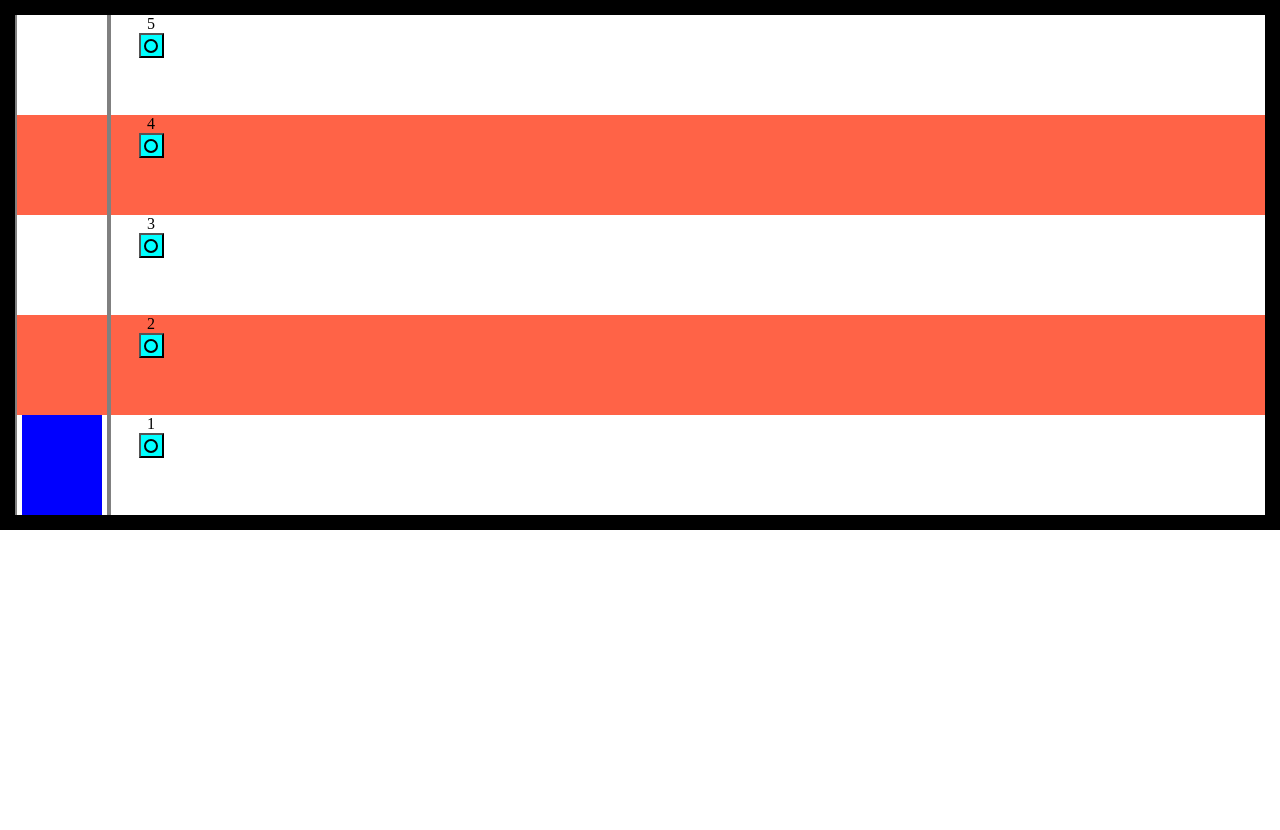
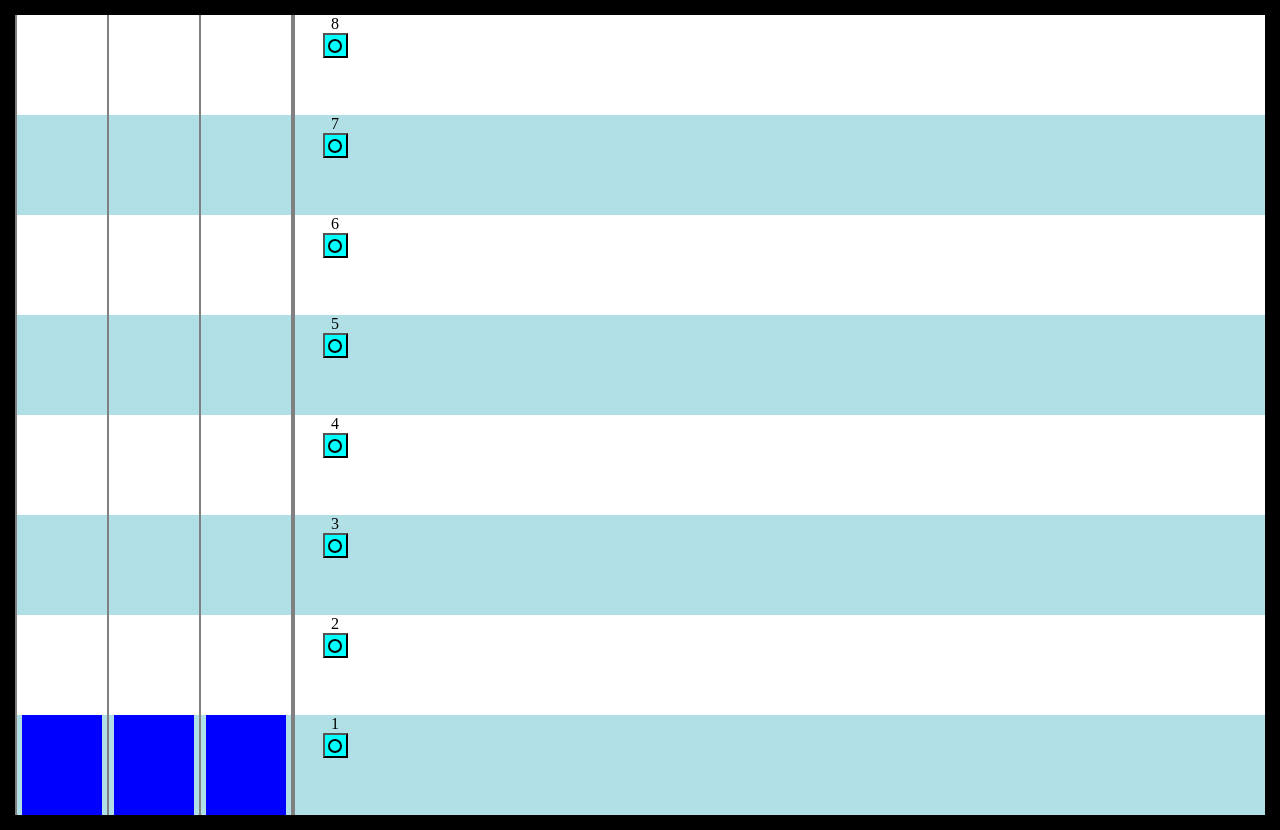
Before and after one commit to Lugertr/elevator_emulator, a Vue app: page / in a window 1280 px wide. Before the commit the page ends 800 px from the top, so only its background shows below. Built offline with nearby package versions, Linux system fonts and the light colour scheme.

Commit message:
реализация масштабирования

```diff
--- a/src/App.vue
+++ b/src/App.vue
@@ -1,8 +1,8 @@
 <template>
-  <div class="elevArea">
-    <elevatorComp
-      :getFloor="queueRemove"
-      :status="ElevStatus"
+  <div class="elevArea" v-for="(obj,index) in createElevators" >
+      <elevatorComp
+          :getFloor="queueRemove"
+          :status="obj" :key="index"
       @moveOver="this.ElevatorMoveOver"/>
   </div>
   <div class="floorsArea">
@@ -16,21 +16,27 @@
 <script>
 import elevatorComp from '@/components/elevatorComp'
 import btnComp from '@/components/btnComp'
+import appConfig from '@/data/appConfig'
 
 export default {
   name: 'App',
   data() {
     return{
-      ElevStatus:{  //информация о лифте
-        floor: 1,    //его этаж
-        queue: [],  //его очередь этажей
-        call:false, //проверка: вызван ли лифт
-      },
-      appConfig:{floors: 5}, //количество этажей
+      appConfig: appConfig,
+
       btnsProps: [],
+      elevProps: []
     }
   },
   computed: {
+    createElevators: function() {
+      for (let i=0;i<this.appConfig.elevators;i++)
+          this.elevProps.push({floor:1,             //добавление информации о лифте: этаж на котором он находится
+                              call:false,           //его очередь этажей
+                              queue:[],             //проверка: вызван ли этот лифт
+                              id: i})
+      return this.elevProps
+    },
     createBtnsProps: function() {                       //Генерация объектов с информацией о этаже (его номер и требуется ли ему лифт)
       for (let i=this.appConfig.floors;i>0;i--) {
         this.btnsProps.push({numb:i, called:false})
@@ -40,17 +46,33 @@ export default {
     }
   },
   methods: {
-    queueAdd(floor) {this.ElevStatus.queue.push(floor)},  //Добавление этажа в очередь
+    queueAdd(floor,id) {this.elevProps[id].queue.push(floor)},  //Добавление этажа в очередь
 
-    queueRemove() {return this.ElevStatus.queue.shift()}, //Получение из очереди этажа для лифта
+    queueRemove(id) {return this.elevProps[id].queue.shift()}, //Получение из очереди этажа для лифта
+
+    elevatorFinder(floor) {
+      let filtredAndSortArr = this.elevProps.filter((el)=>!el.call);   //ищем свободные лифты
+
+      if (filtredAndSortArr.length)  {                                     //если такие имеются
+        return [...filtredAndSortArr].sort((prev,next)=>                        //сортировкой находим
+          Math.abs(floor-prev.floor) - Math.abs(floor-next.floor))[0].id}  //максимально близкие
+
+      filtredAndSortArr = [...this.elevProps].sort((prev,next) =>
+                  prev.queue.length - next.queue.length)
+      return filtredAndSortArr[0].id             // если свободных нет, возвращаем случайный)
+    },
+
+    elevatorsOntheFloorChek(floor) {
+      return this.elevProps.filter((el)=>(el.floor==floor && !el.call)).length  //поиск лифтов на этаже в состоянии покоя
+    },
 
     elevatorCall(floor) {
-      if (this.ElevStatus.floor!==floor &&     // Если лифт находится на другом этаже
-      !this.ElevStatus.queue.includes(floor))  //и у лифта в очереди нет этого этажа
+      const id = this.elevatorFinder(floor);
+      if (!this.elevatorsOntheFloorChek(floor))  //если на этаже лифты в состоянии покоя или движущиеся к этому этажу
       {
         this.btnsProps[this.btnsProps.length-floor].called = true;  //Поменять цвет кнопки
-        this.queueAdd(floor)                    //Добавить лифт в очередь
-        this.ElevStatus.call = true;
+        this.queueAdd(floor,id)                                     //Добавить лифт в очередь
+        this.elevProps[id].call = true;
       }
     },
 
@@ -78,7 +100,7 @@ export default {
     border: 15px solid;
   background: linear-gradient( rgb(255, 255, 255) 50%, transparent 50%);
   background-size: 100% 200px;
-  background-color: tomato;
+  background-color: PowderBlue;
   }
 
   .elevArea{
--- a/src/components/btnComp.vue
+++ b/src/components/btnComp.vue
@@ -48,4 +48,8 @@ export default {
     .btnActive{
         background-color: brown;
     }
+
+    .btnActive:active{
+        transform: rotate(360deg);
+    }
 </style>
--- a/src/components/elevatorComp.vue
+++ b/src/components/elevatorComp.vue
@@ -25,10 +25,10 @@ export default {
         async action() {
             this.move = true;
 
-            while(this.floorToMove = (this.getFloor() || 0)) {
+            while(this.floorToMove = (this.getFloor(this.status.id) || 0)) {
 
                 this.floorNumbs = Math.abs(this.floorToMove-this.status.floor);
-
+                this.status.floor = this.floorToMove;
                 await this.moving().then(()=>{  //начало движения
                     this.$emit('moveOver',this.floorToMove, true); //сигнал родителю, что движение закончено
                     return this.blinc()}) // мигание
@@ -58,7 +58,6 @@ export default {
                     this.blink=false;
                     resolve()}
 
-                    this.status.floor = this.floorToMove;
                     this.$el.addEventListener("animationend", eventHandler);
                 })
         },
--- /dev/null
+++ b/src/data/appConfig.js
@@ -0,0 +1,5 @@
+export default
+{
+        elevators: 3,   //Количество лифтов
+        floors: 8       //количество этажей
+}
```
